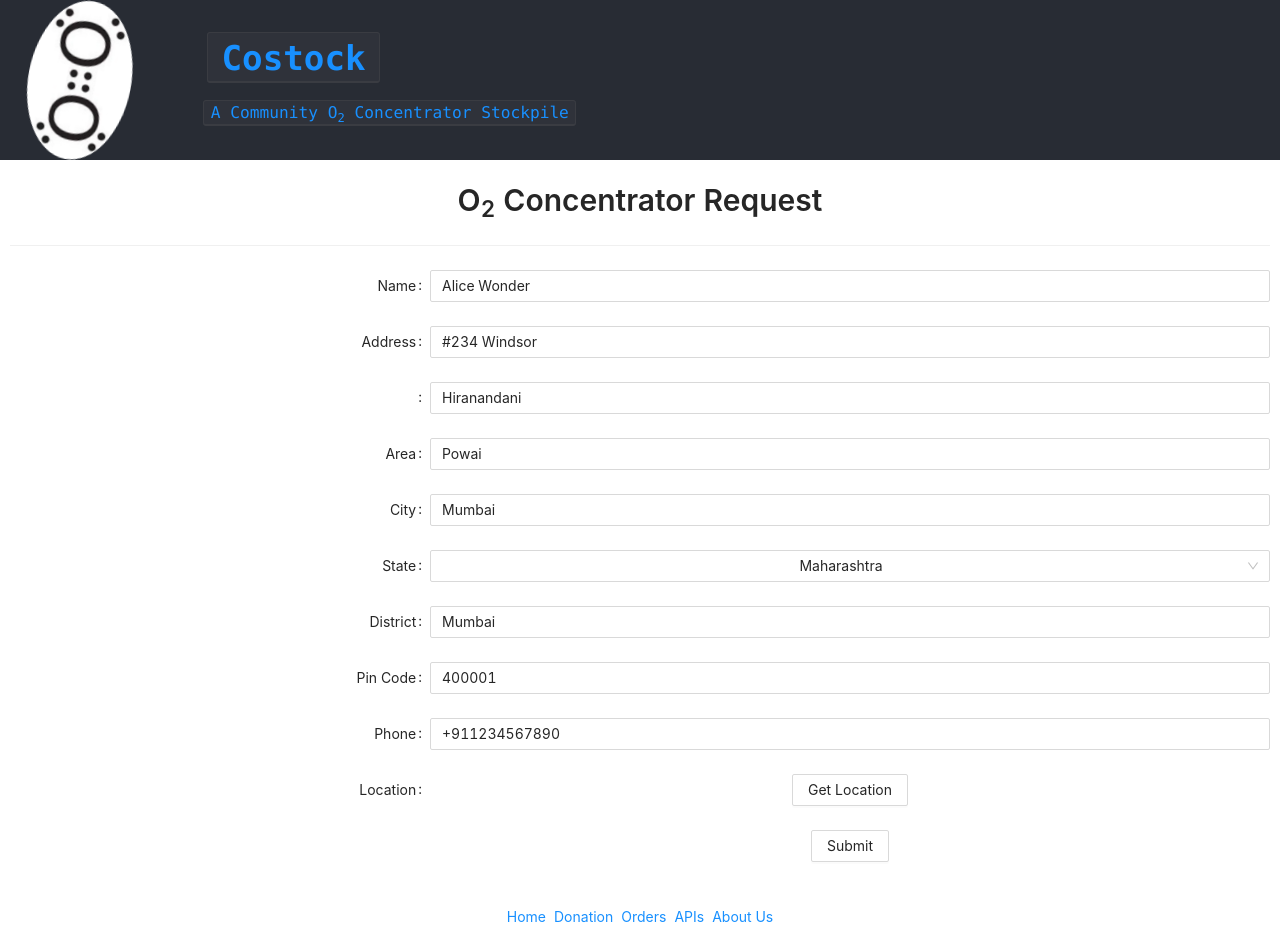
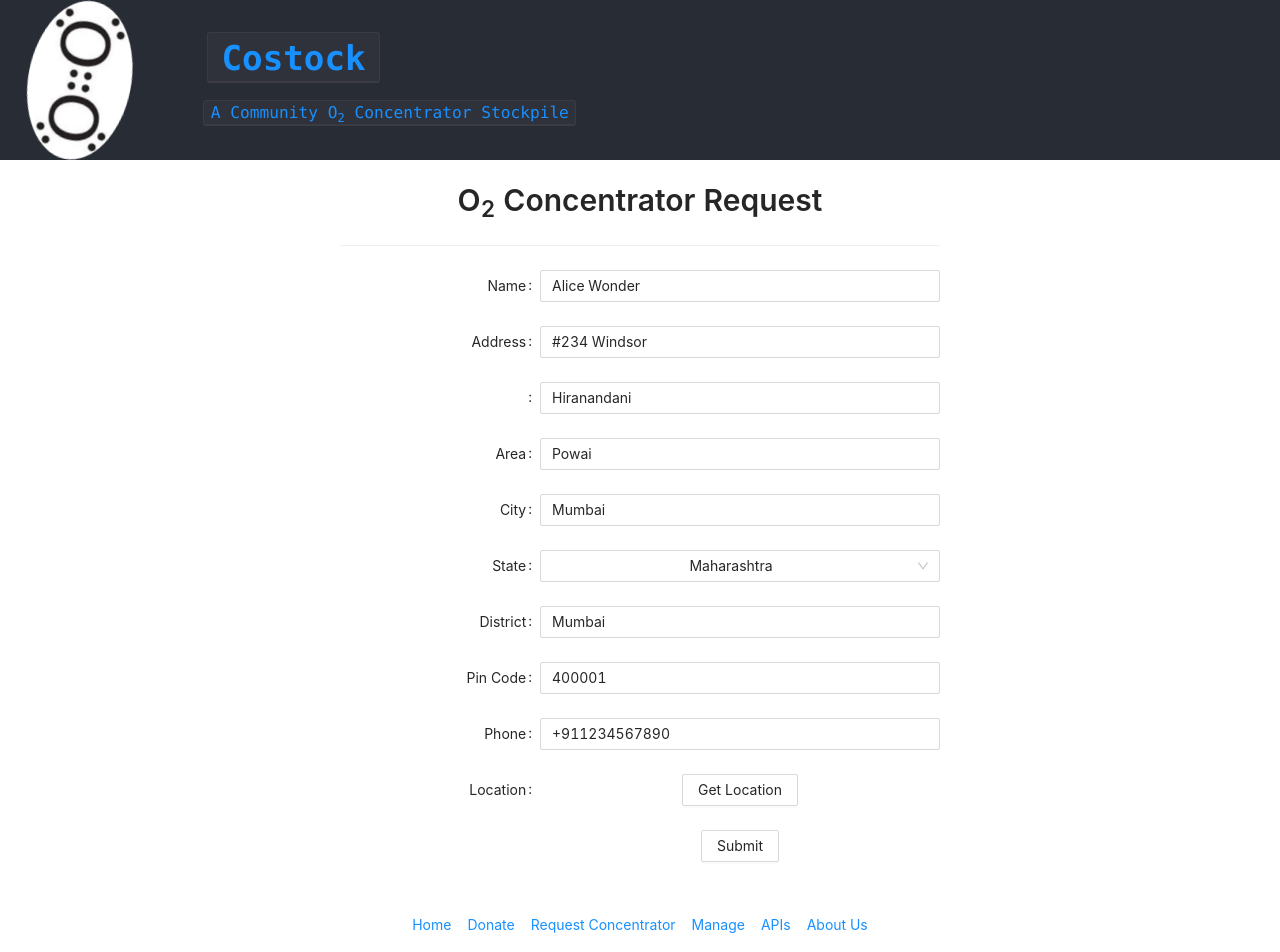
Before and after one commit to adgang/costock, a React (Create React App) app in the folder costock-react/: page /request in a window 1280 px wide. Shown: the top 952 px of the page. Built offline with nearby package versions, Linux system fonts and the light colour scheme; what openapi-client-axios would draw is missing.

Commit message:
better footer links

```diff
--- a/costock-react/src/App.js
+++ b/costock-react/src/App.js
@@ -64,7 +64,7 @@
               <Route exact path="/order-status">
                 <OrderStatus />
               </Route>
-              <Route path="/orders/:id" children={<OrderStatus />}>
+              <Route exact path="/orders/:id" children={<OrderStatus />}>
               </Route>
 
               <Route exact path="/request-error">
--- a/costock-react/src/components/Footer.css
+++ b/costock-react/src/components/Footer.css
@@ -6,3 +6,8 @@
   bottom: 0;
   left: 0;
 }
+
+.Footer > * {
+  margin: 8px;
+  display: inline-block;
+}
--- a/costock-react/src/components/Footer.js
+++ b/costock-react/src/components/Footer.js
@@ -5,13 +5,13 @@
 function Footer() {
   return (
     <footer className="Footer">
-      <Space>
-        <Link to="/">Home</Link>
-        <Link to="/donation">Donation</Link>
-        <Link to="/orders">Orders</Link>
-        <a href="/swagger-ui/?url=/swagger.yaml#/donations/addDonation">APIs</a>
-        <Link to="/about">About Us</Link>
-      </Space>
+      <Link to="/">Home</Link>
+      <Link to="/donation">Donate</Link>
+      <Link to="/request">Request Concentrator</Link>
+      <Link to="/orders">Manage</Link>
+
+      <Link href="/swagger-ui/?url=/swagger.yaml#/donations/addDonation">APIs</Link>
+      <Link to="/about">About Us</Link>
     </footer>
   );
 }
--- a/costock-react/src/pages/Order.js
+++ b/costock-react/src/pages/Order.js
@@ -167,7 +167,7 @@
   }
 
   return (
-    <section>
+    <section style={{ maxWidth: "600px" }}>
       <Title level={2}>
         O<sub>2</sub> Concentrator Request
       </Title>
--- a/costock-react/src/pages/OrderStatus.js
+++ b/costock-react/src/pages/OrderStatus.js
@@ -3,10 +3,11 @@
 
 function OrderStatus(props) {
   const order = useLocation().order;
-  console.log(useLocation())
+  console.log(useLocation());
   console.log("order:", order);
   const location = order.location;
   const destination = location.lat + "," + location.long;
+  // Show distance from office location if device is not assigned yet
   const officeLocation = {
     lat: "19.528389183694434",
     long: "72.91910525185355",
```
